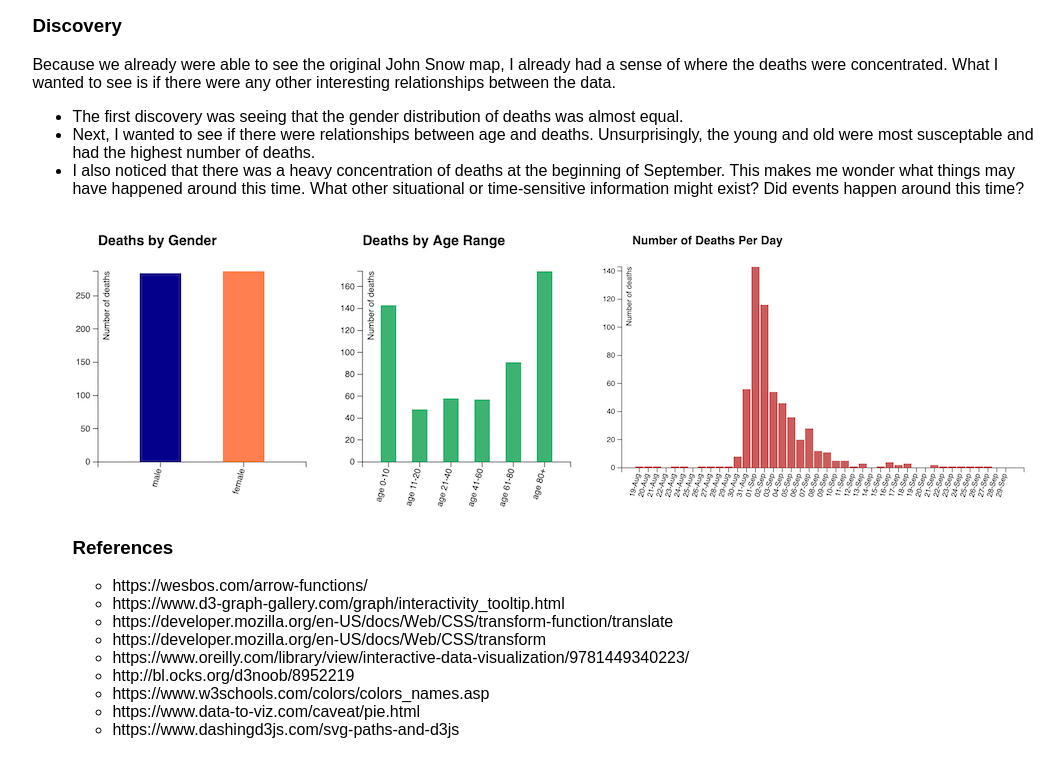
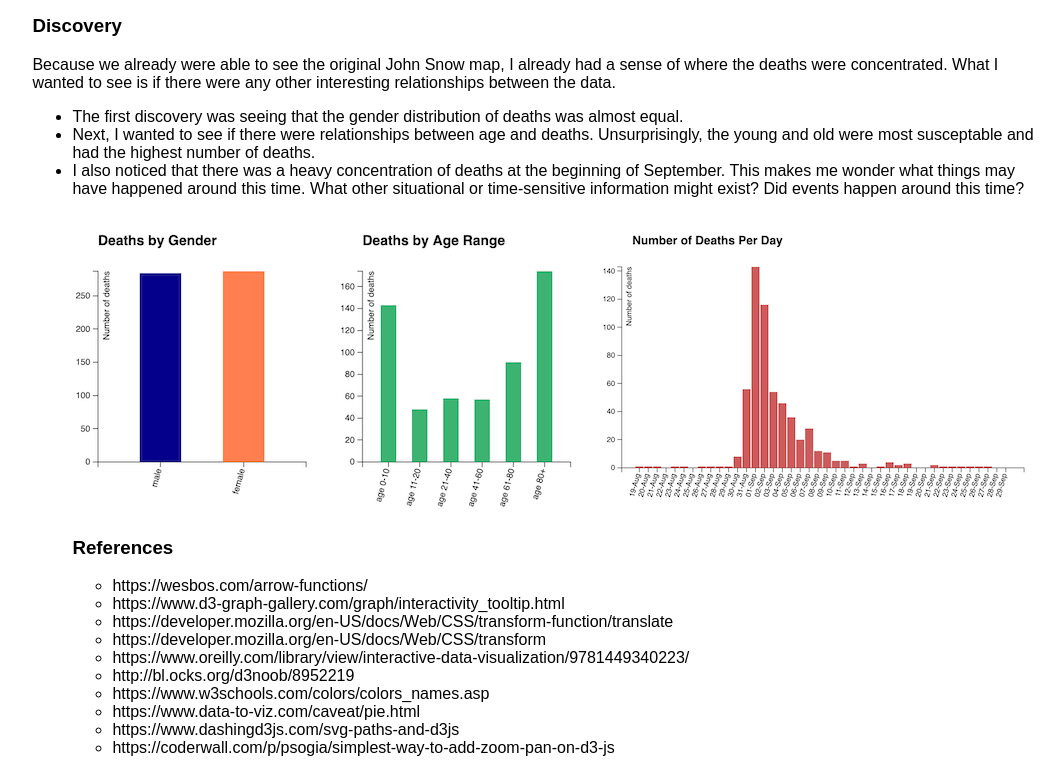
Before and after one commit to average-walker/H517_Project-1, a plain HTML site: page Documentation.html in a window 1280 px wide. Shown: the part 1409-2182 px from the top of the page, without its empty margins (102-1166 px from the left). Drawn offline with Linux system fonts and the light colour scheme.

Commit message:
Updated citations

```diff
--- a/Documentation.html
+++ b/Documentation.html
@@ -83,6 +83,9 @@
 <li>
   https://www.dashingd3js.com/svg-paths-and-d3js
 </li>
+<li>
+  https://coderwall.com/p/psogia/simplest-way-to-add-zoom-pan-on-d3-js
+</li>
 </ul>
 </div>
 </body>
```
